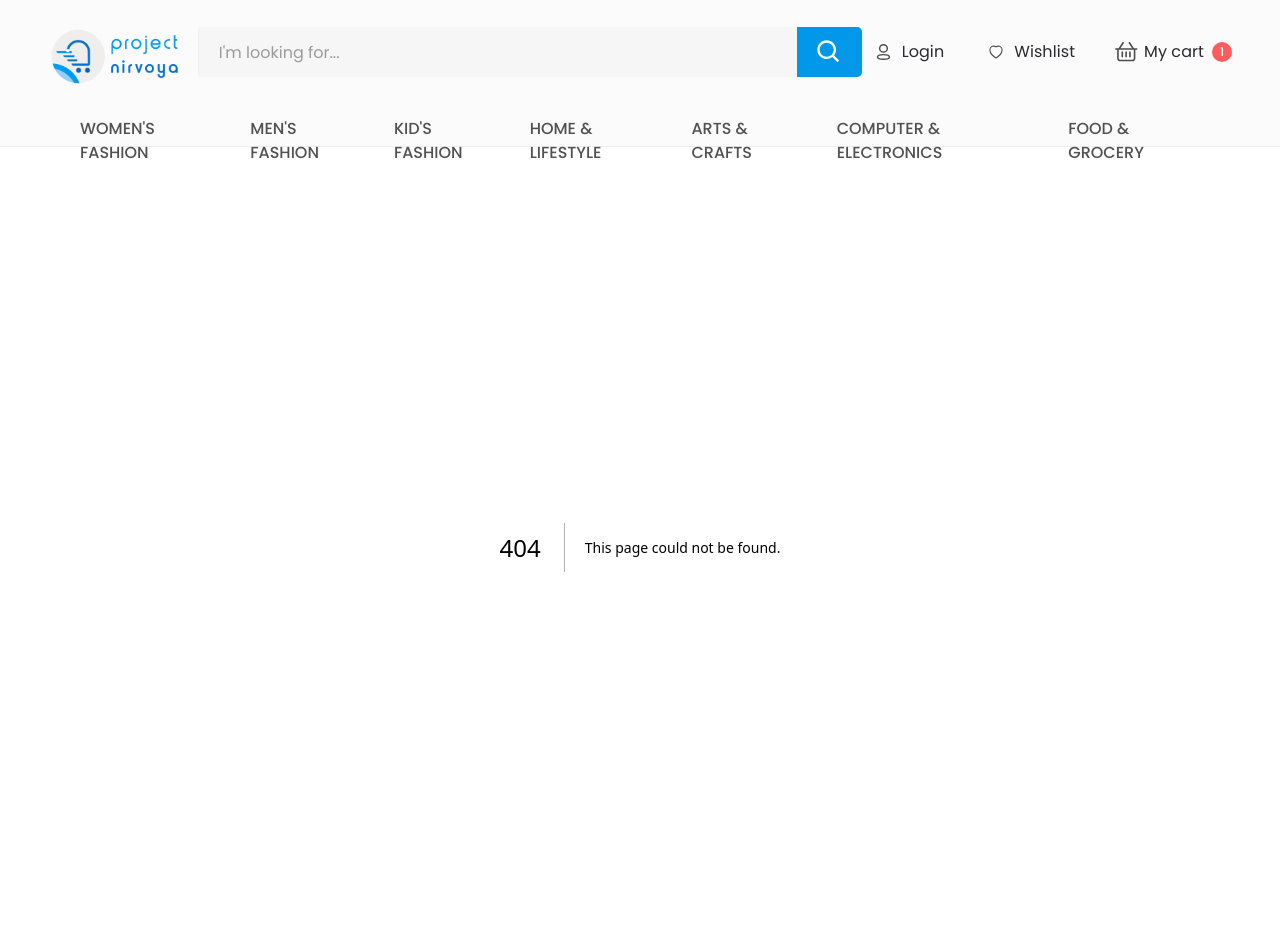
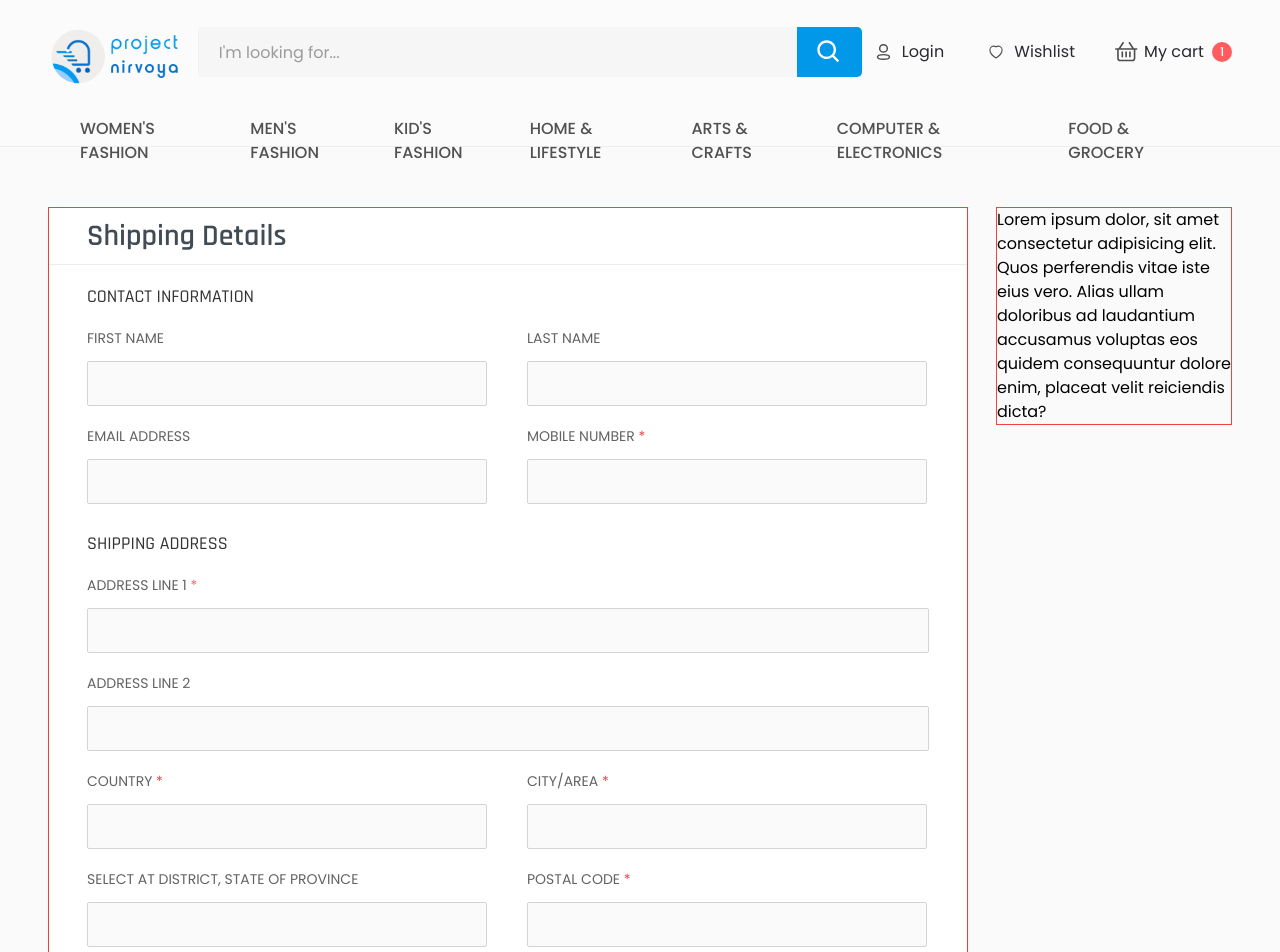
Before and after one commit to nursoftwarebd/glamcart-e-commerce, a Next.js app: page /shipping-details in a window 1280 px wide. Before the commit this address had no page. Shown: the top 952 px of the page. Built offline with nearby package versions, Linux system fonts and the light colour scheme.

Commit message:
shipping form done

```diff
--- a/src/app/check-out/page.jsx
+++ b/src/app/check-out/page.jsx
@@ -4,14 +4,14 @@ export const metadata = {
   title: "NIRVOYA - Check Out Page",
   description: "Generated by Nur IT Software LTD.",
 };
-const page = () => {
+const CheckOutPage = () => {
   return (
     <>
       <section className="pt-11 pb-13  bg-backgroundPage">
         <div className="container_fluid">
           <div className="flex flex-col xl:flex-row xl:justify-between gap-7">
             <CardCheckout />
-            <div className="w-[439px] h-fit px-7.5 pt-7.5 pb-13 bg-white rounded-[5px] border border-red-700">
+            <div className="w-[439px] h-fit px-7.5 pt-7.5 pb-13 bg-white rounded-[5px]">
               <h4 className="text-xl font-medium leading-[30px] text-blackPrimary">
                 My Orders
               </h4>
@@ -54,4 +54,4 @@ const page = () => {
   );
 };
 
-export default page;
+export default CheckOutPage;
--- /dev/null
+++ b/src/app/shipping-details/page.jsx
@@ -0,0 +1,28 @@
+import ShippingForm from "@/components/screen/ShippingDetails/ShippingForm";
+import OrderCard from "../../components/screen/ShippingDetails/OrderCard";
+
+export const metadata = {
+  title: "NIRVOYA - Shipping Details Page",
+  description: "Generated by Nur IT Software LTD.",
+};
+
+const ShippingDetailsPage = () => {
+  return (
+    <>
+      <section className="pt-15 pb-13  bg-backgroundPage">
+        <div className="container_fluid">
+          <div className="w-full flex flex-col xl:flex-row xl:justify-between gap-7 2xl:gap-10">
+            <div>
+              <ShippingForm />
+            </div>
+            <div>
+              <OrderCard />
+            </div>
+          </div>
+        </div>
+      </section>
+    </>
+  );
+};
+
+export default ShippingDetailsPage;
--- /dev/null
+++ b/src/components/screen/ShippingDetails/OrderCard.jsx
@@ -0,0 +1,12 @@
+const OrderCard = () => {
+  return (
+    <div className="w-auto border border-red-500">
+      Lorem ipsum dolor, sit amet consectetur adipisicing elit. Quos perferendis
+      vitae iste eius vero. Alias ullam doloribus ad laudantium accusamus
+      voluptas eos quidem consequuntur dolore enim, placeat velit reiciendis
+      dicta?
+    </div>
+  );
+};
+
+export default OrderCard;
--- /dev/null
+++ b/src/components/screen/ShippingDetails/ShippingForm.jsx
@@ -0,0 +1,138 @@
+import Checkbox from "@/components/common/Checkbox";
+
+const ShippingForm = () => {
+  return (
+    <div className="w-[920px] border border-red-500">
+      <div className="bg-white shadow-md">
+        <div className="py-4 px-[38px] border-borderAccount border-b-[.75px] flex items-center justify-between">
+          <h3 className="font-rajdhani text-accountBlack text-heading30 leading-6 tracking-[2%] font-semibold">
+            Shipping Details
+          </h3>
+        </div>
+        <div className="px-[38px] pt-5 pb-13">
+          <form action="#" className="w-full">
+            <div className="space-y-5">
+              <h5 className="form_title">Contact Information</h5>
+              <div className="space-y-5">
+                <div className="w-full flex items-center gap-10">
+                  <div className="space-y-3 flex flex-col">
+                    <label htmlFor="" className="address_form_label">
+                      First name
+                    </label>
+                    <input
+                      type="text"
+                      className="w-full h-[45px] xl:w-[400px] px-4 py-3 outline-none bg-backgroundPage rounded-[2px] border-[1px] border-grayBorderForm"
+                    />
+                  </div>
+                  <div className="space-y-3 flex flex-col">
+                    <label htmlFor="" className="address_form_label">
+                      Last name
+                    </label>
+                    <input
+                      type="text"
+                      className="w-full h-[45px] xl:w-[400px] px-4 py-3 outline-none bg-backgroundPage rounded-[2px] border-[1px] border-grayBorderForm"
+                    />
+                  </div>
+                </div>
+                <div className="w-full flex items-center gap-10">
+                  <div className="space-y-3 flex flex-col">
+                    <label htmlFor="" className="address_form_label">
+                      EMAIL ADDRESS
+                    </label>
+                    <input
+                      type="email"
+                      className="w-full h-[45px] xl:w-[400px] px-4 py-3 outline-none bg-backgroundPage rounded-[2px] border-[1px] border-grayBorderForm"
+                    />
+                  </div>
+                  <div className="space-y-3 flex flex-col">
+                    <label htmlFor="" className="address_form_label">
+                      MOBILE NUMBER <span className="text-red-500">*</span>
+                    </label>
+                    <input
+                      type="text"
+                      className="w-full h-[45px] xl:w-[400px] px-4 py-3 outline-none bg-backgroundPage rounded-[2px] border-[1px] border-grayBorderForm"
+                    />
+                  </div>
+                </div>
+              </div>
+            </div>
+            <div className="pt-7 space-y-5">
+              <h5 className="form_title">Shipping Address</h5>
+              <div className="space-y-5">
+                <div className="space-y-3 flex flex-col">
+                  <label htmlFor="" className="address_form_label">
+                    Address Line 1 <span className="text-starRed">*</span>
+                  </label>
+                  <input
+                    type="text"
+                    className="w-full h-[45px] px-4 py-3 outline-none bg-backgroundPage rounded-[2px] border-[1px] border-grayBorderForm"
+                  />
+                </div>
+                <div className="space-y-3 flex flex-col">
+                  <label htmlFor="" className="address_form_label">
+                    Address Line 2
+                  </label>
+                  <input
+                    type="text"
+                    className="w-full h-[45px] px-4 py-3 outline-none bg-backgroundPage rounded-[2px] border-[1px] border-grayBorderForm"
+                  />
+                </div>
+              </div>
+              <div className="space-y-5">
+                <div className="w-full flex items-center gap-10">
+                  <div className="space-y-3 flex flex-col">
+                    <label htmlFor="" className="address_form_label">
+                      Country <span className="text-red-500">*</span>
+                    </label>
+                    <input
+                      type="text"
+                      className="w-full h-[45px] xl:w-[400px] px-4 py-3 outline-none bg-backgroundPage rounded-[2px] border-[1px] border-grayBorderForm"
+                    />
+                  </div>
+                  <div className="space-y-3 flex flex-col">
+                    <label htmlFor="" className="address_form_label">
+                      City/Area <span className="text-red-500">*</span>
+                    </label>
+                    <input
+                      type="text"
+                      className="w-full h-[45px] xl:w-[400px] px-4 py-3 outline-none bg-backgroundPage rounded-[2px] border-[1px] border-grayBorderForm"
+                    />
+                  </div>
+                </div>
+                <div className="w-full flex items-center gap-10">
+                  <div className="space-y-3 flex flex-col">
+                    <label htmlFor="" className="address_form_label">
+                      Select at district, state of province
+                    </label>
+                    <input
+                      type="email"
+                      className="w-full h-[45px] xl:w-[400px] px-4 py-3 outline-none bg-backgroundPage rounded-[2px] border-[1px] border-grayBorderForm"
+                    />
+                  </div>
+                  <div className="space-y-3 flex flex-col">
+                    <label htmlFor="" className="address_form_label">
+                      Postal Code <span className="text-red-500">*</span>
+                    </label>
+                    <input
+                      type="text"
+                      className="w-full h-[45px] xl:w-[400px] px-4 py-3 outline-none bg-backgroundPage rounded-[2px] border-[1px] border-grayBorderForm"
+                    />
+                  </div>
+                </div>
+              </div>
+            </div>
+
+            <div className="pt-8 flex items-center gap-8">
+              <Checkbox />
+              <p className="text-lg leading-5 text-blackPrimary">
+                Add to address book
+              </p>
+            </div>
+          </form>
+        </div>
+      </div>
+    </div>
+  );
+};
+
+export default ShippingForm;
--- a/tailwind.config.js
+++ b/tailwind.config.js
@@ -116,6 +116,7 @@ module.exports = {
       },
       fontSize: {
         heading1: "45px",
+        heading30: "30px",
         heading42: "42px",
         heading2: "26px",
         heading27: "27px",
```
